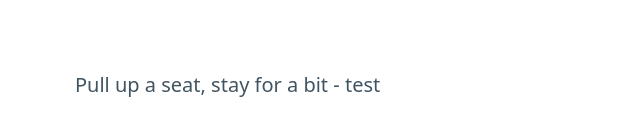
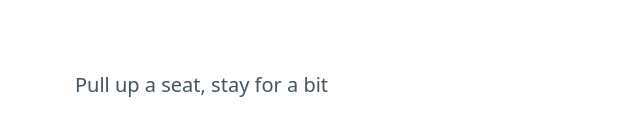
Before and after one commit to CamdynR/lounge.camdyn.dev, a plain HTML site: page public/index.html in a window 1280 px wide. Shown: the part 290-426 px from the top of the page, 0-640 px from the left. Drawn offline with Linux system fonts and the light colour scheme.

Commit message:
Removed minor edit

```diff
--- a/public/index.html
+++ b/public/index.html
@@ -19,7 +19,7 @@
     <h1>Welcome to the Lounge</h1>
   </header>
   <main>
-    <p>Pull up a seat, stay for a bit - test</p>
+    <p>Pull up a seat, stay for a bit</p>
   </main>
 </body>
 </html>
```
